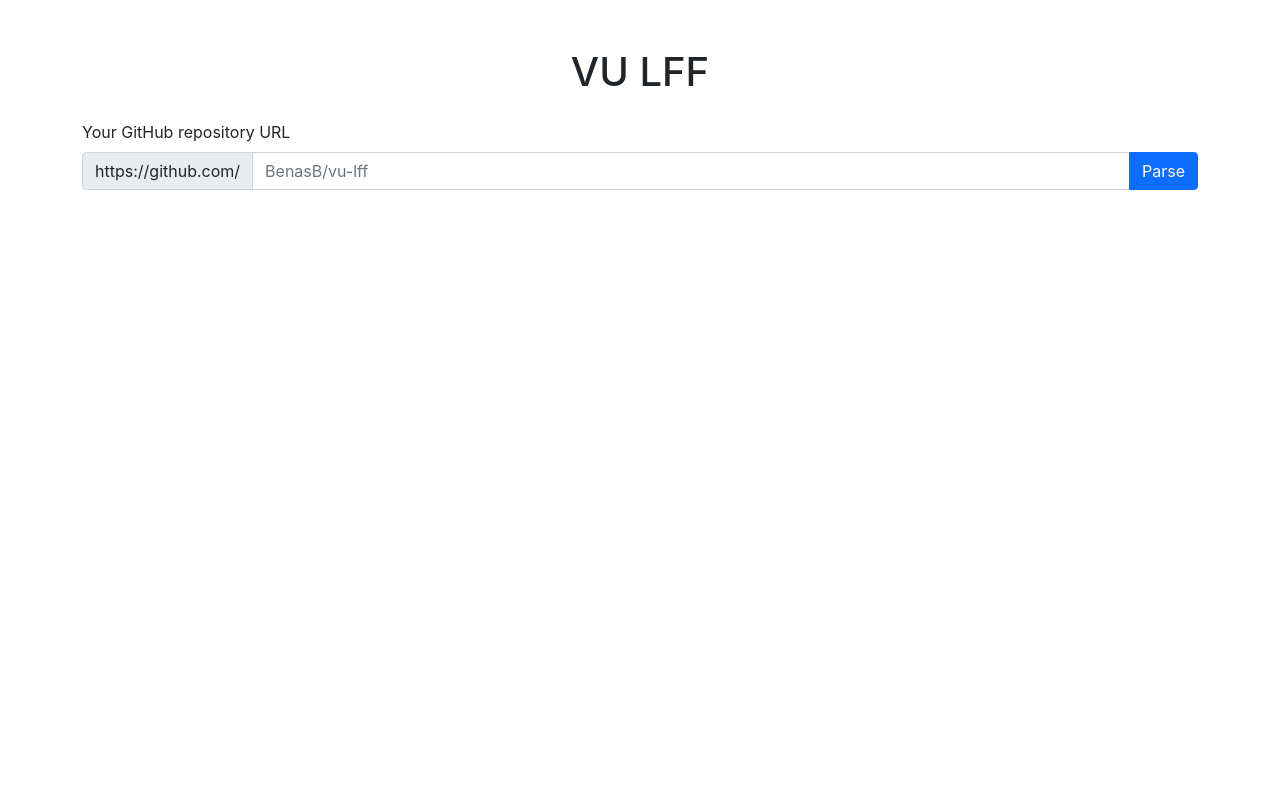
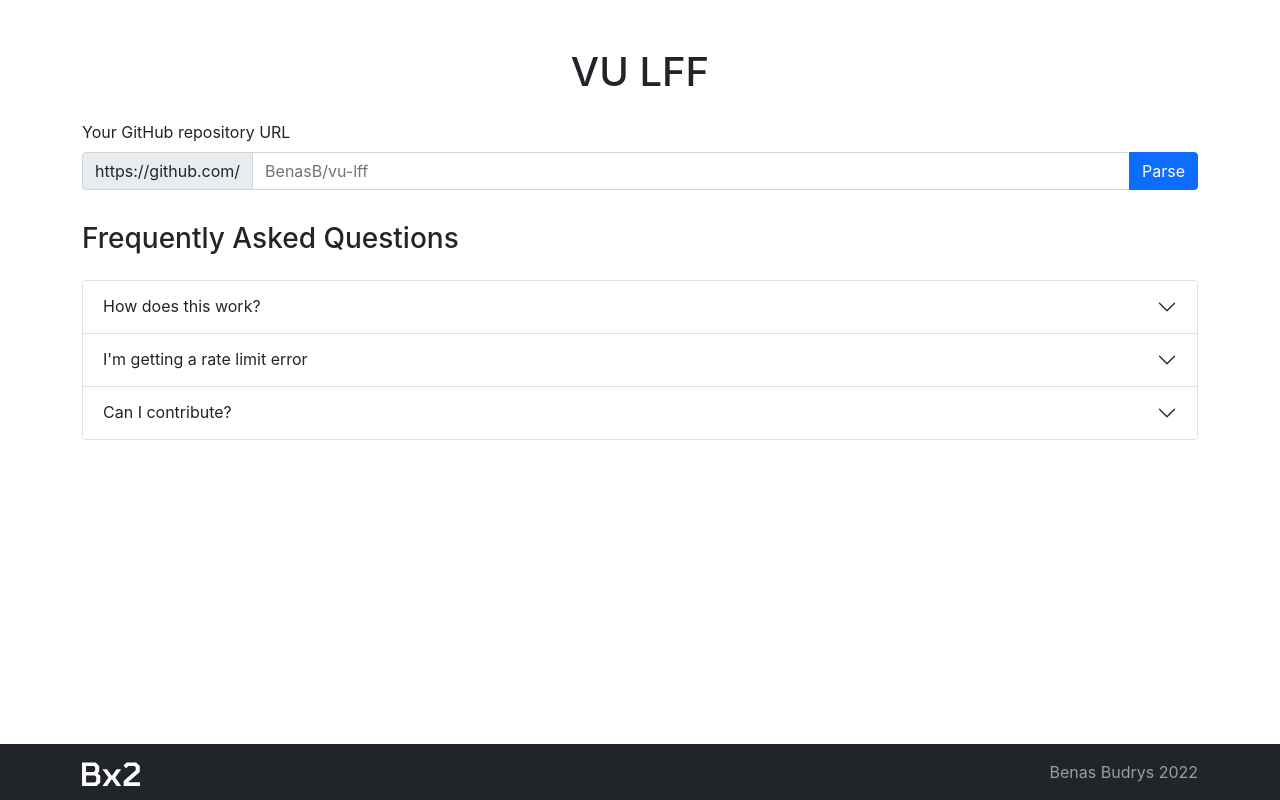
Before and after one commit to BenasB/vu-lff, a React (Create React App) app: page / in a window 1280 px wide. Built offline with nearby package versions, Linux system fonts and the light colour scheme.

Commit message:
LFF: Programming
Footer and FAQ

```diff
--- a/src/App.tsx
+++ b/src/App.tsx
@@ -1,5 +1,7 @@
 import React from 'react';
 import { Container, Stack } from 'react-bootstrap';
+import FAQ from './FAQ';
+import Footer from './Footer';
 import GitHubUrlForm from './GitHubUrlForm';
 
 const App: React.FC = () => {
@@ -9,8 +11,10 @@
         <Stack gap={3}>
           <h1 className='text-center mt-5'>VU LFF</h1>
           <GitHubUrlForm/>
+          <FAQ/>
         </Stack>
       </Container>
+      <Footer/>
     </>
   );
 }
--- /dev/null
+++ b/src/FAQ.tsx
@@ -0,0 +1,50 @@
+import React from 'react';
+import { Accordion } from 'react-bootstrap';
+
+const FAQ: React.FC = () => {
+  return (
+    <>
+      <h3>Frequently Asked Questions</h3>
+      <Accordion>
+        <Accordion.Item eventKey="0">
+          <Accordion.Header>How does this work?</Accordion.Header>
+          <Accordion.Body>
+            Lorem ipsum dolor sit amet, consectetur adipiscing elit, sed do eiusmod
+            tempor incididunt ut labore et dolore magna aliqua. Ut enim ad minim
+            veniam, quis nostrud exercitation ullamco laboris nisi ut aliquip ex ea
+            commodo consequat. Duis aute irure dolor in reprehenderit in voluptate
+            velit esse cillum dolore eu fugiat nulla pariatur. Excepteur sint occaecat
+            cupidatat non proident, sunt in culpa qui officia deserunt mollit anim id
+            est laborum.
+          </Accordion.Body>
+        </Accordion.Item>
+        <Accordion.Item eventKey="1">
+          <Accordion.Header>I'm getting a rate limit error</Accordion.Header>
+          <Accordion.Body>
+            Lorem ipsum dolor sit amet, consectetur adipiscing elit, sed do eiusmod
+            tempor incididunt ut labore et dolore magna aliqua. Ut enim ad minim
+            veniam, quis nostrud exercitation ullamco laboris nisi ut aliquip ex ea
+            commodo consequat. Duis aute irure dolor in reprehenderit in voluptate
+            velit esse cillum dolore eu fugiat nulla pariatur. Excepteur sint occaecat
+            cupidatat non proident, sunt in culpa qui officia deserunt mollit anim id
+            est laborum.
+          </Accordion.Body>
+        </Accordion.Item>
+        <Accordion.Item eventKey="2">
+          <Accordion.Header>Can I contribute?</Accordion.Header>
+          <Accordion.Body>
+            Lorem ipsum dolor sit amet, consectetur adipiscing elit, sed do eiusmod
+            tempor incididunt ut labore et dolore magna aliqua. Ut enim ad minim
+            veniam, quis nostrud exercitation ullamco laboris nisi ut aliquip ex ea
+            commodo consequat. Duis aute irure dolor in reprehenderit in voluptate
+            velit esse cillum dolore eu fugiat nulla pariatur. Excepteur sint occaecat
+            cupidatat non proident, sunt in culpa qui officia deserunt mollit anim id
+            est laborum.
+          </Accordion.Body>
+        </Accordion.Item>
+      </Accordion>
+    </>
+  )
+}
+
+export default FAQ;
--- /dev/null
+++ b/src/Footer.tsx
@@ -0,0 +1,23 @@
+import React from 'react';
+import { Navbar, Container } from 'react-bootstrap';
+import { ReactComponent as Logo } from './logo.svg';
+
+const Footer: React.FC = () => {
+  return (
+    <Navbar fixed='bottom' variant='dark' bg='dark'>
+      <Container>
+        <Navbar.Brand href="https://bx2.tech" >
+          <Logo width={58} height={24}/>
+        </Navbar.Brand>
+        <Navbar.Toggle />
+        <Navbar.Collapse className="justify-content-end">
+          <Navbar.Text>
+            Benas Budrys 2022
+          </Navbar.Text>
+        </Navbar.Collapse>
+      </Container>
+    </Navbar>
+  )
+}
+
+export default Footer;
--- a/src/GitHubUrlForm.tsx
+++ b/src/GitHubUrlForm.tsx
@@ -15,7 +15,7 @@
         </Button>
       </InputGroup>
     </Form>
-    )
+  )
 }
 
 export default GitHubUrlForm;
```
Also changed, not shown: src/logo.svg (added). Lines whose indentation alone changed are shown as unchanged.
